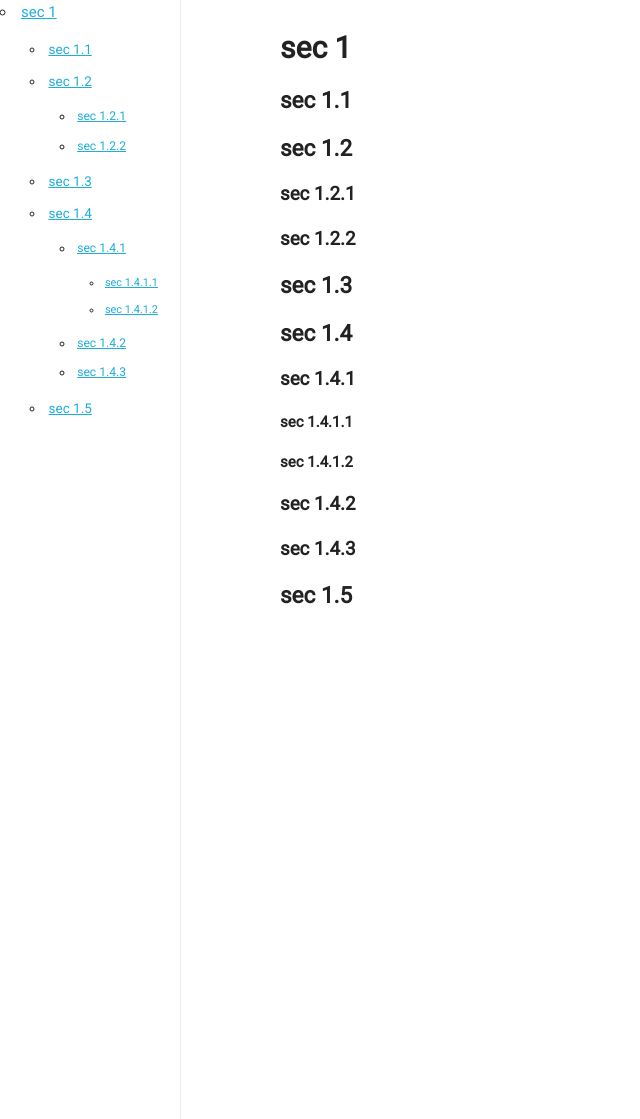
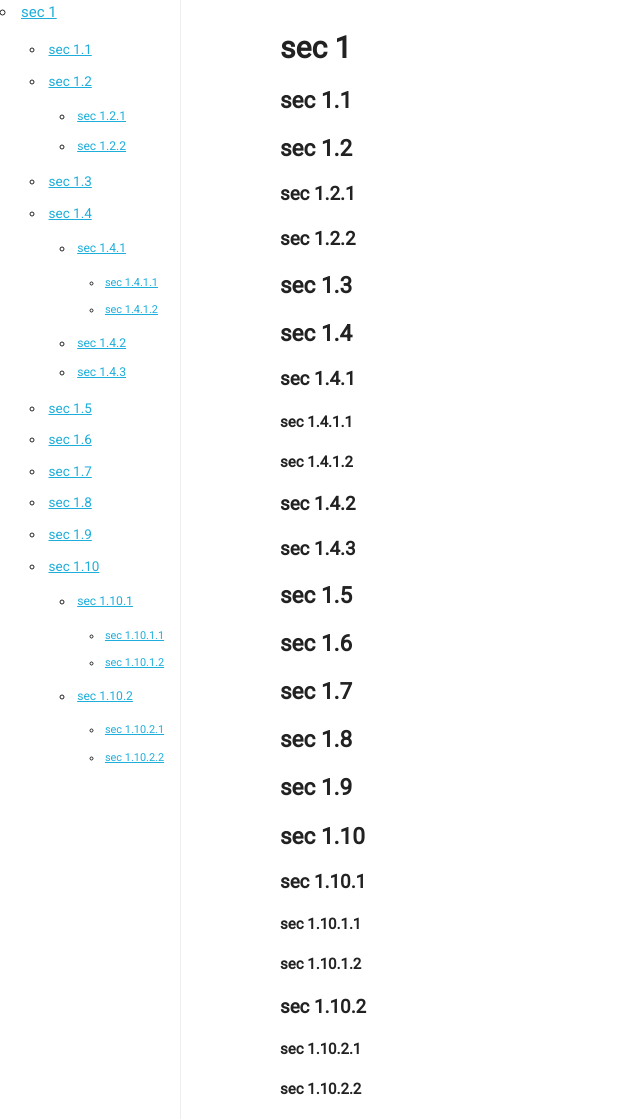
Before and after one commit to scizzorz/toctest, a Jekyll site: the page built from docs/index.md, in a window 1280 px wide and 1119 px high. Shown: the whole window, without its empty margins (0-640 px from the left). Built offline with Jekyll 4.4.1, drawn with Linux system fonts in a browser that asks for light colours; our own code applies the rules of GitHub Pages for plain Markdown files.

Commit message:
Add more TOC elements

```diff
--- a/docs/index.md
+++ b/docs/index.md
@@ -26,3 +26,25 @@
 ### sec 1.4.3
 
 ## sec 1.5
+
+## sec 1.6
+
+## sec 1.7
+
+## sec 1.8
+
+## sec 1.9
+
+## sec 1.10
+
+### sec 1.10.1
+
+#### sec 1.10.1.1
+
+#### sec 1.10.1.2
+
+### sec 1.10.2
+
+#### sec 1.10.2.1
+
+#### sec 1.10.2.2
```
